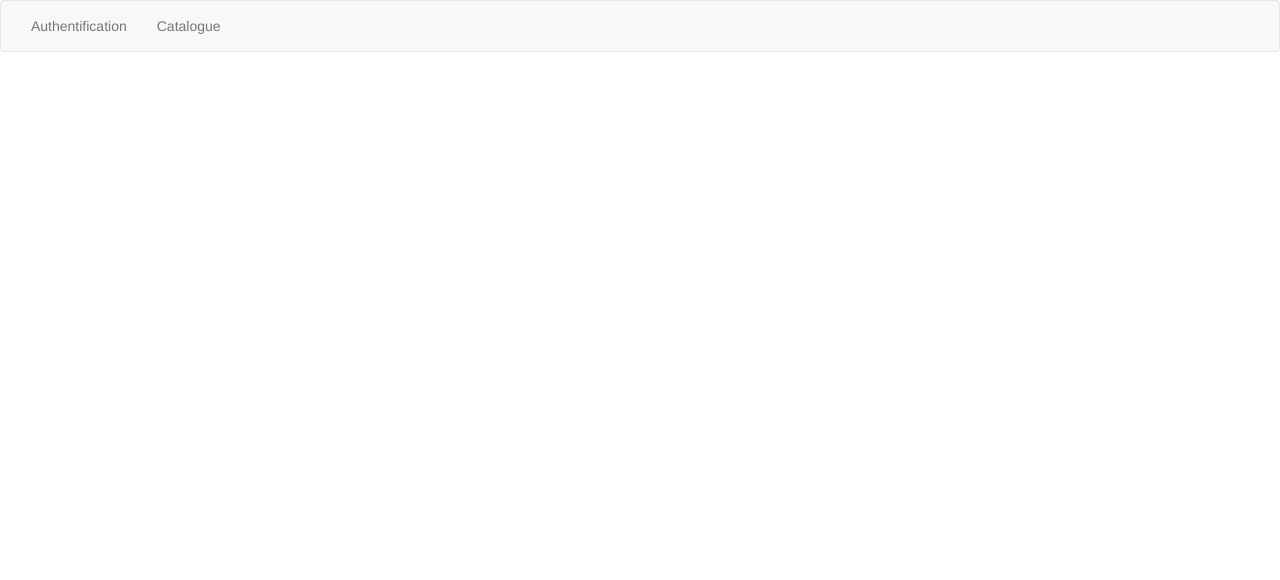
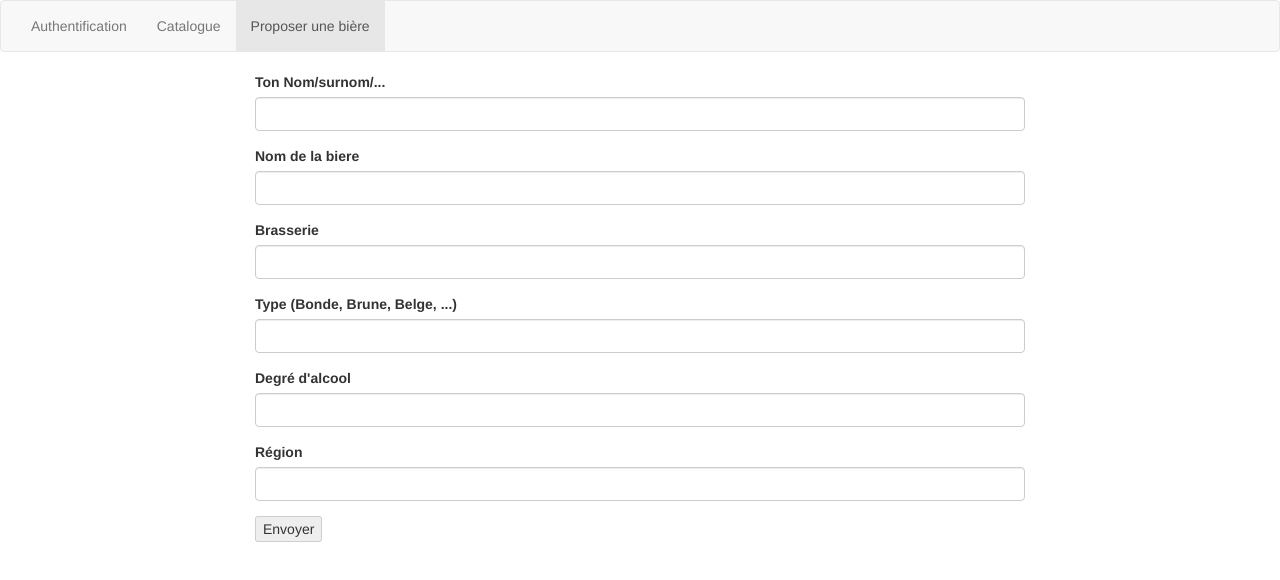
Before and after one commit to SylvainM29/projet_CAI, an Angular app in the folder angular_front/: page /proposition in a window 1280 px wide. Before the commit this address led to /. Shown: the top 580 px of the page. Built offline with nearby package versions, Linux system fonts and the light colour scheme.

Commit message:
starting_forms

```diff
--- a/angular_front/src/app/app.component.html
+++ b/angular_front/src/app/app.component.html
@@ -4,6 +4,7 @@
     <ul class="nav navbar-nav">
       <li routerLinkActive="active"><a routerLink="auth">Authentification</a></li>
       <li routerLinkActive="active"><a routerLink="catalogue">Catalogue</a></li>
+      <li routerLinkActive="active"><a routerLink="proposition">Proposer une bière</a></li>
     </ul>
   </div>
 </nav>
--- a/angular_front/src/app/app.module.ts
+++ b/angular_front/src/app/app.module.ts
@@ -14,11 +14,13 @@ import { BeerComponent } from './beer/beer.component';
 
 import { CatalogueService } from './services/catalogue.service';
 import { AuthService } from './services/auth.service';
+import { FormPropositionComponent } from './form-proposition/form-proposition.component';
 
 const appRoutes: Routes = [
   { path: 'catalogue', component: CatalogueViewComponent },
   { path: 'catalogue/:name', component: BeerComponent },
   { path: 'auth', component: AuthComponent },
+  { path: 'proposition', component: FormPropositionComponent },
   { path: '', component: CatalogueViewComponent }
 ]
 
@@ -29,7 +31,8 @@ const appRoutes: Routes = [
     ConsulterBieresProposeesComponent,
     AuthComponent,
     CatalogueViewComponent,
-    BeerComponent
+    BeerComponent,
+    FormPropositionComponent
   ],
   imports: [
     BrowserModule,
--- /dev/null
+++ b/angular_front/src/app/form-proposition/form-proposition.component.html
@@ -0,0 +1,33 @@
+<div class="row">
+  <div class="col-sm-8 col-sm-offset-2">
+    <form (ngSubmit)="onSubmit(formulaire)" #formulaire="ngForm">
+    <div class="form-group">
+        <label for="auteur">Ton Nom/surnom/...</label>
+        <input type="text" id="auteur" class="form-control" name="auteur" ngModel required>
+    </div>
+      <div class="form-group">
+        <label for="name">Nom de la biere</label>
+        <input type="text" id="name" class="form-control" name="name" ngModel required>
+      </div>
+      <div class="form-group">
+          <label for="brasserie">Brasserie</label>
+          <input type="text" id="brasserie" class="form-control" name="brasserie" ngModel>
+      </div>
+      <div class="form-group">
+          <label for="type">Type (Bonde, Brune, Belge, ...)</label>
+          <input type="text" id="type" class="form-control" name="type" ngModel>
+      </div>
+      <div class="form-group">
+          <label for="degre">Degré d'alcool</label>
+          <input type="text" id="degre" class="form-control" name="degre" ngModel>
+      </div>
+      <div class="form-group">
+          <label for="region">Région</label>
+          <input type="text" id="region" class="form-control" name="region" ngModel>
+      </div>
+      <input type="text" name="someData" style="display: none;" ng-value="coucou" ngValue/>
+      <button type="submit" class="button.btn.btn-primary" [disabled]="formulaire.invalid">Envoyer</button>
+    </form>
+  </div>
+
+</div>
--- /dev/null
+++ b/angular_front/src/app/form-proposition/form-proposition.component.ts
@@ -0,0 +1,20 @@
+import { Component, OnInit } from '@angular/core';
+
+@Component({
+  selector: 'app-form-proposition',
+  templateUrl: './form-proposition.component.html',
+  styleUrls: ['./form-proposition.component.scss']
+})
+export class FormPropositionComponent implements OnInit {
+
+  date = new Date();
+  constructor() {
+  }
+
+  ngOnInit() {}
+
+  onSubmit(form: NgForm){
+    console.log(form.value);
+  }
+
+}
```
Also changed, not shown: angular_front/src/app/form-proposition/form-proposition.component.scss (added).
